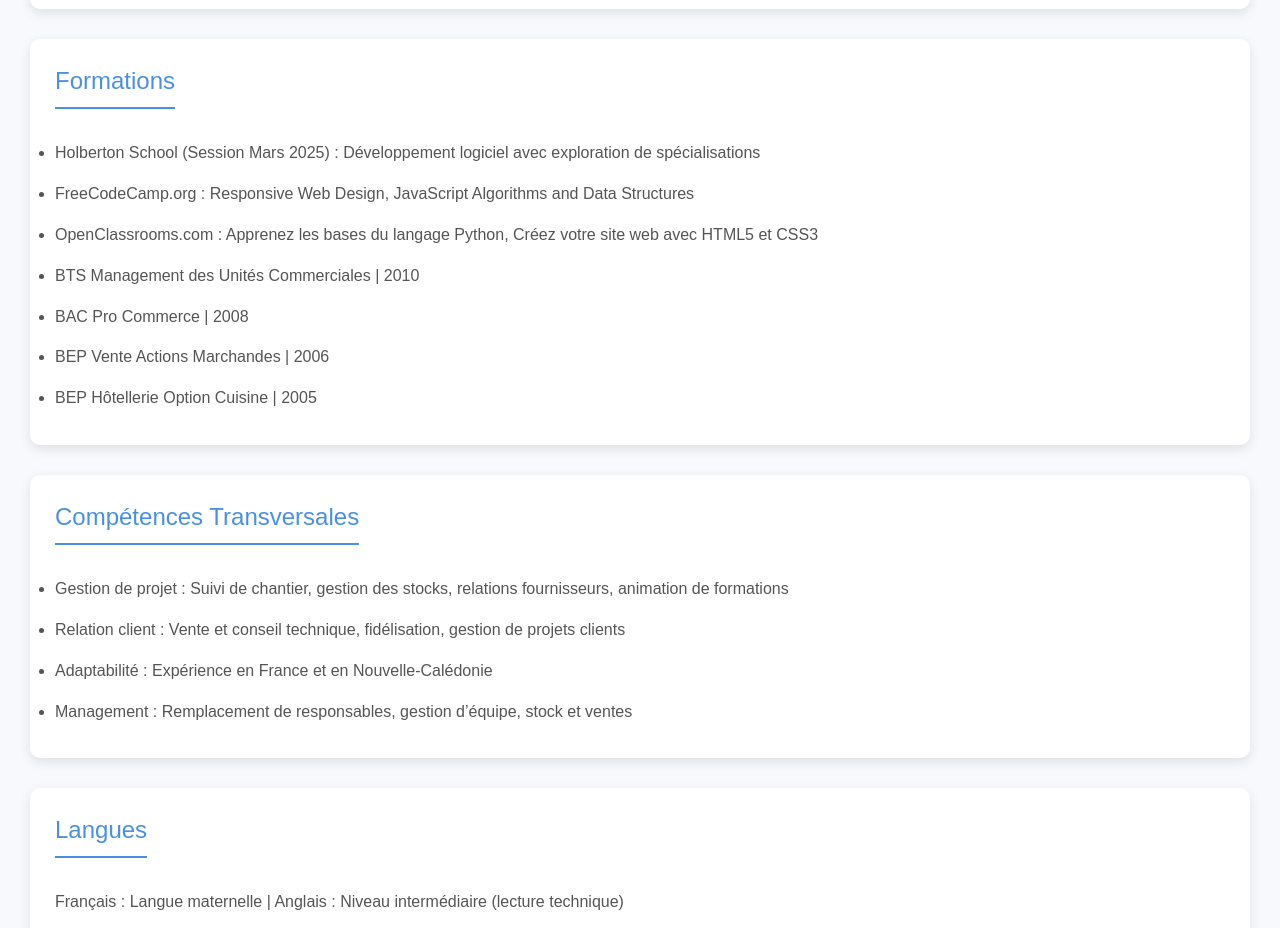
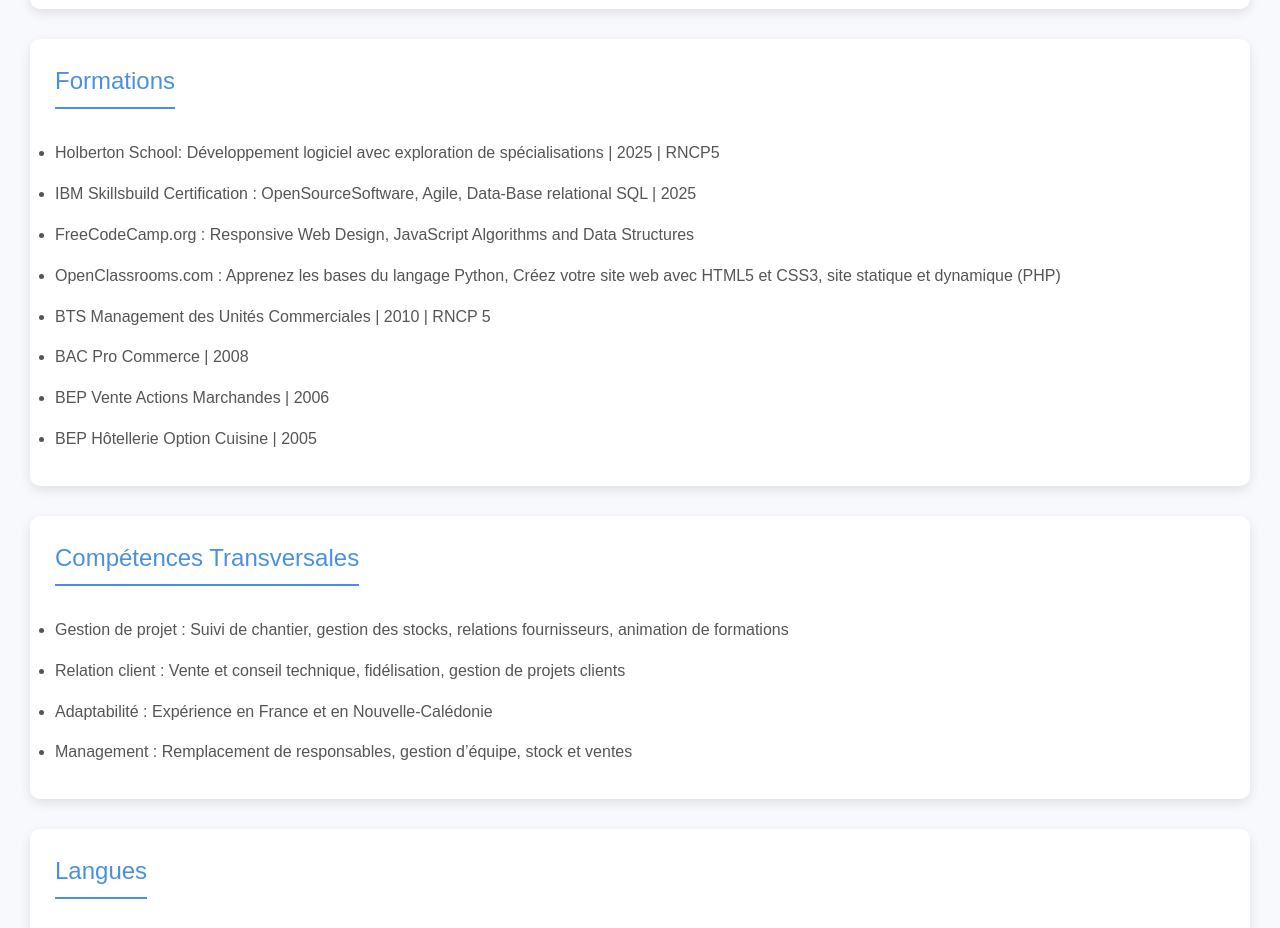
Before and after one commit to JeffToken31/my-first-react, a React (Create React App) app: page /#/ in a window 1280 px wide. Shown: the part 1680-2608 px from the top of the page. Built offline with nearby package versions, Linux system fonts and the light colour scheme.

Commit message:
update education

```diff
--- a/src/components/Education.js
+++ b/src/components/Education.js
@@ -10,10 +10,11 @@
     <section id="education" ref={ref} className={`fade-in ${inView ? 'appear' : ''}`}>
       <h2>Formations</h2>
       <ul>
-        <li>Holberton School (Session Mars 2025) : Développement logiciel avec exploration de spécialisations</li>
+        <li>Holberton School: Développement logiciel avec exploration de spécialisations | 2025 | RNCP5</li>
+        <li>IBM Skillsbuild Certification : OpenSourceSoftware, Agile, Data-Base relational SQL | 2025</li>
         <li>FreeCodeCamp.org : Responsive Web Design, JavaScript Algorithms and Data Structures</li>
-        <li>OpenClassrooms.com : Apprenez les bases du langage Python, Créez votre site web avec HTML5 et CSS3</li>
-        <li>BTS Management des Unités Commerciales | 2010</li>
+        <li>OpenClassrooms.com : Apprenez les bases du langage Python, Créez votre site web avec HTML5 et CSS3, site statique et dynamique (PHP)</li>
+        <li>BTS Management des Unités Commerciales | 2010 | RNCP 5</li>
         <li>BAC Pro Commerce | 2008</li>
         <li>BEP Vente Actions Marchandes | 2006</li>
         <li>BEP Hôtellerie Option Cuisine | 2005</li>
```
